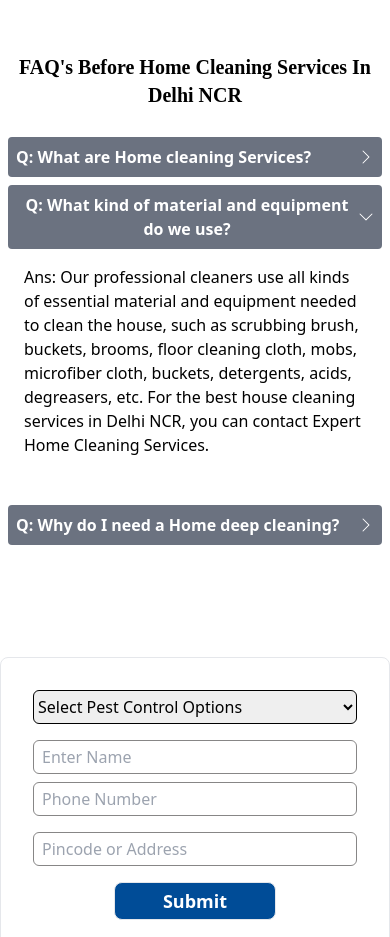
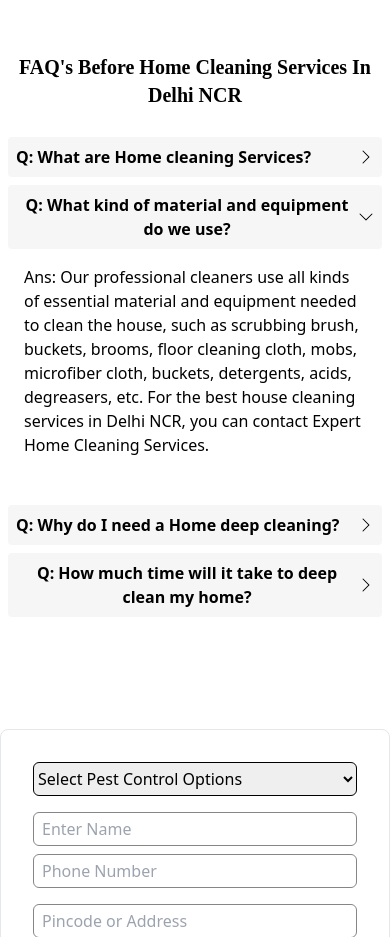
Before and after one commit to EmtiazHossainE2/cleaning-expert, a React (Create React App) app: page / in a window 390 px wide. Shown: the part 3060-3997 px from the top of the page. Built offline with nearby package versions, Linux system fonts and the light colour scheme.

Commit message:
optimize design and responsive

```diff
--- a/src/components/FAQ/AccordionLayout.jsx
+++ b/src/components/FAQ/AccordionLayout.jsx
@@ -9,9 +9,9 @@ const AccordionLayout = ({title,children,index, activeIndex, setActiveIndex }) =
 
   return (
     <>
-      <div  onClick={() => handleSetIndex(index)}  className='flex lg:w-1/2 justify-between p-2 mt-2 rounded bg-gray-500 text-white'>
+      <div  onClick={() => handleSetIndex(index)}  className='flex lg:w-1/2 justify-between p-2 mt-2 rounded bg-[#F6F6F6] cursor-pointer'>
             <div className='flex'>
-                <div className='text-white font-bold'>{title}</div>
+                <div className='text-black font-bold'>{title}</div>
             </div>
             <div className="flex items-center justify-center">
             {
--- a/src/components/FAQ/Faq.jsx
+++ b/src/components/FAQ/Faq.jsx
@@ -12,8 +12,7 @@ const Faq = () => {
       .then(data => setFaq(data))
   }, [])
 
-  // console.log(faq[0]?.faq);
-  const showFaq = faq[0]?.faq.slice(0,3)
+  const showFaq = faq[0]?.faq.slice(0,4)
   // console.log(showFaq)
 
   return (
```
